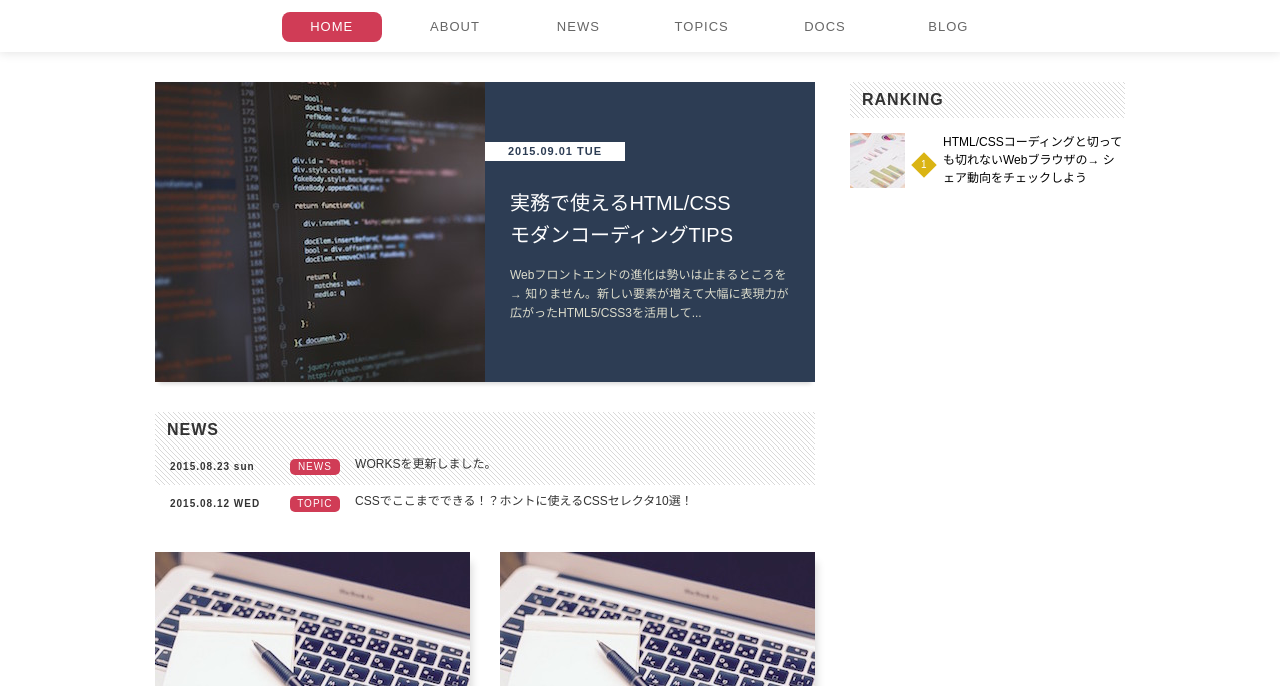
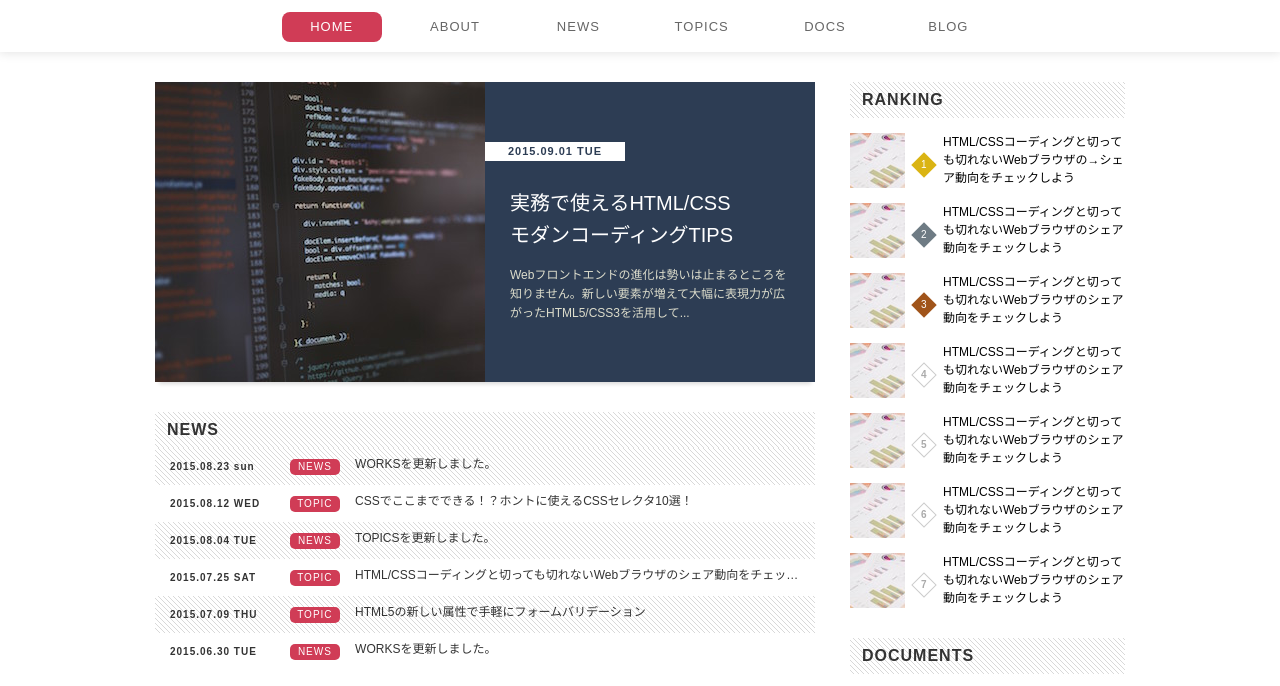
Before and after one commit to saitoshoma415/shoma415.github.io, a plain HTML site: page index.html in a window 1280 px wide. Shown: the part 87-773 px from the top of the page. Drawn offline with Linux system fonts and the light colour scheme.

Commit message:
first commit

```diff
--- a/css/style.css
+++ b/css/style.css
@@ -47,27 +47,6 @@ a:link, a:visited, a:hover, a:active {
   padding: 28px 0 10px;
   background: url('../images/bg-header.gif') repeat-x;
   box-shadow: 0 0 10px 1px #e3e3e3;
-}
-.wrapper {
-  width: 970px;
-  margin: 30px auto 40px;
-}
-.main {
-  display: block;
-  float: left;
-  width: 660px;
-}
-.sidemenu {
-  float: right;
-  width: 275px;
-}
-.footer {
-  width: 100%;
-}
-.clearfix::after {
-  content: '';
-  display: block;
-  clear: both;
 }
 .logo {
   width: 225px;
--- a/index.html
+++ b/index.html
@@ -29,8 +29,7 @@
         <img class="image" src="./images/hot-topic.jpg" alt="コーディング画面">
         <div class="content">
           <h3 class="title">実務で使えるHTML/CSS<br>モダンコーディングTIPS</h3>
-          <p class="desc">Webフロントエンドの進化は勢いは止まるところを→
-      知りません。新しい要素が増えて大幅に表現力が広がったHTML5/CSS3を活用して...</p>
+          <p class="desc">Webフロントエンドの進化は勢いは止まるところを知りません。新しい要素が増えて大幅に表現力が広がったHTML5/CSS3を活用して...</p>
           <time class="date" datetime="2015.09.01">2015.09.01 TUE</time>
         </div>
       </a>
@@ -50,22 +49,60 @@
             <span class="title">CSSでここまでできる！？ホントに使えるCSSセレクタ10選！</span>
           </a>
         </li>
+      <li class="scroll-item">
+        <a href="#">
+          <time class="date" datetime="2015-08-04">2015.08.04 TUE</time>
+          <span class="category news">NEWS</span>
+          <span class="title">TOPICSを更新しました。</span>
+        </a>
+      </li>
+      <li class="scroll-item">
+        <a href="#">
+          <time class="date" datetime="2015-07-25">2015.07.25 SAT</time>
+          <span class="category">TOPIC</span>
+          <span class="title">HTML/CSSコーディングと切っても切れないWebブラウザのシェア動向をチェックしよう</span>
+        </a>
+      </li>
+      <li class="scroll-item">
+        <a href="#">
+          <time class="date" datetime="2015-07-09">2015.07.09 THU</time>
+          <span class="category">TOPIC</span>
+          <span class="title">HTML5の新しい属性で手軽にフォームバリデーション</span>
+        </a>
+      </li>
+      <li class="scroll-item">
+        <a href="#">
+          <time class="date" datetime="2015-06-30">2015.06.30 TUE</time>
+          <span class="category news">NEWS</span>
+          <span class="title">WORKSを更新しました。</span>
+        </a>
+      </li>
       </ul>
       <h2 class="hidden">ARTICLES</h2>
       <div class="clearfix">
         <a href="#" class="article-box">
         <h3 class="title">実務で使えるHTML/CSSモダンコーディングTIPS</h3>
-        <p class="desc">新しい要素が増えて大幅に表現力が広がったHTML5/CSSを活用し、→
-    モダンなコーディングにチャレンジしましょう！</p>
+        <p class="desc">新しい要素が増えて大幅に表現力が広がったHTML5/CSSを活用し、モダンなコーディングにチャレンジしましょう！</p>
         <time class="date" datetime="2015-06-17">2015.06.17 WED</time>
         <img class="image" src="./images/article.jpg" alt="コーディング画面">
         </a>
         <a href="#" class="article-box">
           <h3 class="title">実務で使えるHTML/CSSモダンコーディングTIPS</h3>
-          <p class="desc">新しい要素が増えて大幅に表現力が広がったHTML5/CSSを活用し、→
-            モダンなコーディングにチャレンジしましょう！</p>
+          <p class="desc">新しい要素が増えて大幅に表現力が広がったHTML5/CSSを活用し、モダンなコーディングにチャレンジしましょう！</p>
             <time class="date" datetime="2015-06-17">2015.06.17 WED</time>
             <img class="image" src="./images/article.jpg" alt="コーディング画面">
+        </a>
+        <a href="#" class="article-box">
+          <h3 class="title">実務で使えるHTML/CSSモダンコーディングTIPS</h3>
+          <p class="desc">新しい要素が増えて大幅に表現力が広がったHTML5/CSS3を活用し、モダンなコーディングにチャレンジしましょう！</p>
+        <time class="date" datetime="2015-06-17">2015.06.17 WED</time>
+        <img class="image" src="./images/article.jpg" alt="コーディング画面">
+        </a>
+        <a href="#" class="article-box">
+          <h3 class="title">実務で使えるHTML/CSSモダンコーディングTIPS</h3>
+          <p class="desc">新しい要素が増えて大幅に表現力が広がったHTML5/CSS3を活用し、モダンなコーディングにチャレンジしましょう！</p>
+          <time class="date" datetime="2015-06-17">2015.06.17 WED</time>
+          <img class="image" src="./images/article.jpg" alt="コーディング画面">
         </a>
       </div>
     </main>
@@ -76,19 +113,59 @@
           <a href="#">
             <img class="image" src="./images/ranking.jpg" alt="グラフの画像">
             <span class="order"></span>
-            <p class="text">HTML/CSSコーディングと切っても切れないWebブラウザの→
-       シェア動向をチェックしよう </p>
+            <p class="text">HTML/CSSコーディングと切っても切れないWebブラウザの→シェア動向をチェックしよう </p>
+          </a>
+        </li>
+        <li class="ranking-item">
+          <a href="#">
+            <img class="image" src="./images/ranking.jpg" alt="グラフの画像">
+            <span class="order"></span>
+          <p class="text">HTML/CSSコーディングと切っても切れないWebブラウザのシェア動向をチェックしよう</p>
+          </a>
+        </li>
+        <li class="ranking-item">
+          <a href="#">
+            <img class="image" src="./images/ranking.jpg" alt="グラフの画像">
+            <span class="order"></span>
+            <p class="text">HTML/CSSコーディングと切っても切れないWebブラウザのシェア動向をチェックしよう</p>
+          </a>
+        </li>
+        <li class="ranking-item">
+          <a href="#">
+            <img class="image" src="./images/ranking.jpg" alt="グラフの画像">
+            <span class="order"></span>
+            <p class="text">HTML/CSSコーディングと切っても切れないWebブラウザのシェア動向をチェックしよう</p>
+          </a>
+        </li>
+        <li class="ranking-item">
+          <a href="#">
+            <img class="image" src="./images/ranking.jpg" alt="グラフの画像">
+            <span class="order"></span>
+            <p class="text">HTML/CSSコーディングと切っても切れないWebブラウザのシェア動向をチェックしよう</p>
+          </a>
+        </li>
+        <li class="ranking-item">
+          <a href="#">
+            <img class="image" src="./images/ranking.jpg" alt="グラフの画像">
+            <span class="order"></span>
+            <p class="text">HTML/CSSコーディングと切っても切れないWebブラウザのシェア動向をチェックしよう</p>
+          </a>
+        </li>
+        <li class="ranking-item">
+          <a href="#">
+            <img class="image" src="./images/ranking.jpg" alt="グラフの画像">
+            <span class="order"></span>
+            <p class="text">HTML/CSSコーディングと切っても切れないWebブラウザのシェア動向をチェックしよう</p>
           </a>
         </li>
       </ol>
-    </div>
-  </div>
   <h2 class="heading">DOCUMENTS</h2>
   <ul class="documents">
     <li>
       <h3 class="title">HTML5</h3>
       <ul>
        <li><a href="#">追加された要素</a></li>
+       <li><a href="#">削除された要素</a></li>
        <li><a href="#">意味が変わった要素</a></li>
        <li><a href="#">HTML5のコンテンツモデル</a></li>
       </ul>
@@ -117,13 +194,15 @@
     <h3 class="title">TypeScript</h3>
     <p>準備中</p>
   </li>
+</ul>
   <h2 class="hidden">SEARCH</h2>
   <form class="search-box">
-    <input class="search-input" type="text" name="search" →
-    placeholder="SEARCH">
+    <input class="search-input" type="text" name="search" placeholder="SEARCH">
     <input class="search-button" type="submit" value="検索">
     <p class="text">サイト内の文章を検索できます。</p>
   </form>
+    </div>
+    </div>
   <footer class="footer">
     <ul class="horizontal-list">
       <li class="horizontal-item"><a href="#">ABOUT ME</a></li>
@@ -133,6 +212,5 @@
     </ul>
     <p class="copyright">Copyright © 2015 SAMPLE SITE</p>
   </footer>
-  </ul>
 </body>
 </html>
```
